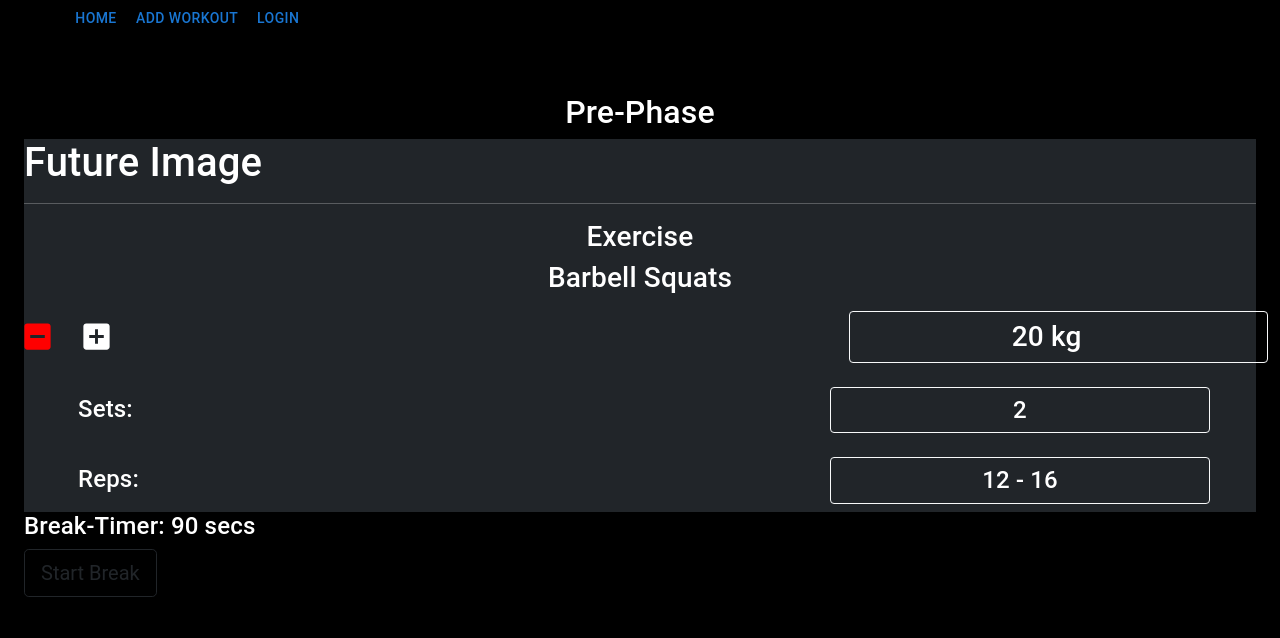
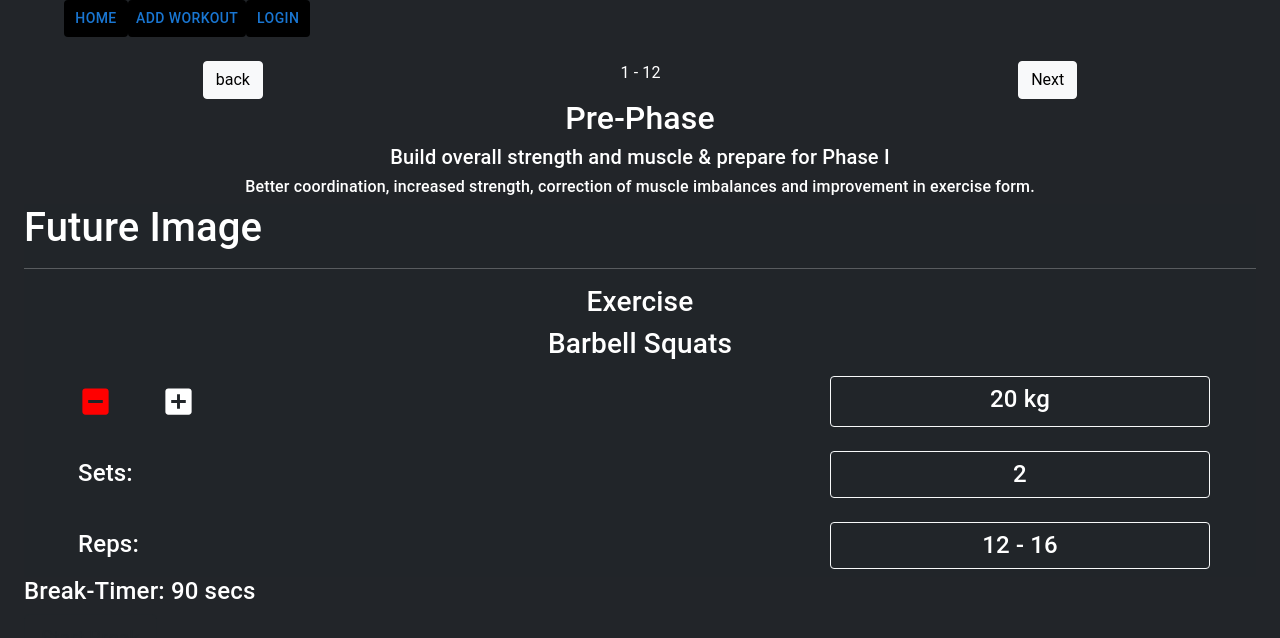
Before and after one commit to johndrake31/workout-app, a React (Create React App) app: page /workout/1 in a window 1280 px wide. Shown: the top 638 px of the page. Built offline with nearby package versions, Linux system fonts and the light colour scheme.

Commit message:
feat(workout-page): create pagination comp

```diff
--- a/src/components/Home.tsx
+++ b/src/components/Home.tsx
@@ -6,7 +6,7 @@ const Home = () => {
   return (
     <>
       <Container maxWidth='xl' sx={{ p: 3 }}>
-        <h2 className='text-white text-center text-bold'>Workouts</h2>
+        <h2 className='text-white text-center'>Workouts</h2>
         {workoutSamples &&
           workoutSamples.map((workout, index) => (
             <div className='my-3' key={index*3.14 +'_workoutcard'}>
--- /dev/null
+++ b/src/components/Paginator.tsx
@@ -0,0 +1,27 @@
+interface IPaginator {
+  page: number;
+  count: number;
+  changePage: (num: number) => void;
+}
+
+const Paginator: React.FC<IPaginator> = ({ page=0, count=0, changePage }) => {
+
+
+  //add buttons for up down
+  const handleChangePage = (num: number) => {
+
+    changePage(num);
+  };
+  return (
+    <div className='d-flex justify-content-around bd-light text-white'>
+      <button className='btn btn-light' onClick={()=>{handleChangePage(-1)}}>back</button>
+      <span>
+        {page} - {count}
+      </span>
+
+      <button className='btn btn-light' onClick={()=>{handleChangePage(1)}}>Next</button>
+    </div>
+  );
+};
+
+export default Paginator;
--- a/src/components/workoutpage/WorkoutPage.tsx
+++ b/src/components/workoutpage/WorkoutPage.tsx
@@ -4,9 +4,142 @@ import { useParams } from 'react-router-dom';
 import { IExercise, IWorkout } from '../../interfaces/ISport';
 import { workoutSamples } from '../../store/files/workoutSamples';
 import Exercise from './components/Exercise';
+import Paginator from '../Paginator';
 
 const WorkoutPage = () => {
-  const [workout, setWorkout] = useState<IWorkout>();
+  const [workout, setWorkout] = useState<IWorkout>({
+    _id: '1',
+    mainTitle: 'Pre-Phase',
+    weekDuration: [3],
+    imgUrl:
+      'https://images.unsplash.com/photo-1556817411-31ae72fa3ea0?ixlib=rb-1.2.1&ixid=MnwxMjA3fDB8MHxwaG90by1wYWdlfHx8fGVufDB8fHx8&auto=format&fit=crop&w=2070&q=80',
+    discriptionShort: 'Build overall strength and muscle & prepare for Phase I',
+    discriptionExtra:
+      'Better coordination, increased strength, correction of muscle imbalances and improvement in exercise form.',
+    exercises: [
+      {
+        title: 'Barbell Squats',
+        sets: [2],
+        reps: [12, 16],
+        weight: 20,
+        timed: false,
+        timer: null,
+        notes: null,
+        metric: true,
+      },
+      {
+        title: 'Walking Lunges',
+        sets: [1],
+        reps: [16, 20],
+        weight: 20,
+        timed: false,
+        timer: null,
+        notes: null,
+        metric: true,
+      },
+      {
+        title: 'Barbell Deadlift',
+        sets: [1],
+        reps: [8, 12],
+        weight: 20,
+        timed: false,
+        timer: null,
+        notes: null,
+        metric: true,
+      },
+      {
+        title: 'Barbell Bench Press',
+        sets: [2],
+        reps: [12, 16],
+        weight: 20,
+        timed: false,
+        timer: null,
+        notes: null,
+        metric: true,
+      },
+      {
+        title: 'Dumbbell Rows',
+        sets: [2],
+        reps: [12, 16],
+        weight: 20,
+        timed: false,
+        timer: null,
+        notes: null,
+        metric: true,
+      },
+      {
+        title: 'Dumbbell Shrugs',
+        sets: [2],
+        reps: [12, 16],
+        weight: 20,
+        timed: false,
+        timer: null,
+        notes: null,
+        metric: true,
+      },
+      {
+        title: 'Standing Dumbbell Shoulder Press',
+        sets: [2],
+        reps: [12, 16],
+        weight: 20,
+        timed: false,
+        timer: null,
+        notes: null,
+        metric: true,
+      },
+      {
+        title: 'Rear Delt Flyes',
+        sets: [1],
+        reps: [12, 16],
+        weight: 20,
+        timed: false,
+        timer: null,
+        notes: null,
+        metric: true,
+      },
+      {
+        title: 'Barbell Curls',
+        sets: [2],
+        reps: [12, 16],
+        weight: 20,
+        timed: false,
+        timer: null,
+        notes: null,
+        metric: true,
+      },
+      {
+        title: 'Tricep Pressdown',
+        sets: [2],
+        reps: [12, 16],
+        weight: 20,
+        timed: false,
+        timer: null,
+        notes: null,
+        metric: true,
+      },
+      {
+        title: 'Isometric Planks',
+        sets: [2],
+        reps: [1],
+        weight: 20,
+        timed: true,
+        timer: 60,
+        notes: null,
+        metric: true,
+      },
+      {
+        title: 'Bodyweight Calf Raises',
+        sets: [2],
+        reps: [20, 40],
+        weight: 20,
+        timed: false,
+        timer: null,
+        notes: null,
+        metric: true,
+      },
+    ],
+    restBreakSecs: 90,
+  });
   const [breakTimer, setBreakTimer] = useState<number>(0);
   const [page, setPage] = React.useState(1);
   const [isClicked, setIsClicked] = useState(false);
@@ -20,8 +153,8 @@ const WorkoutPage = () => {
     notes: null,
     metric: true,
   });
+
   let params = useParams();
-
 
   useEffect(() => {
     const getWorkout = workoutSamples.filter(
@@ -35,44 +168,49 @@ const WorkoutPage = () => {
   }, []);
 
   //pagination
-  const handleChange = (event: React.ChangeEvent<unknown>, value: number) => {
-    workout && setExercise(workout?.exercises[value - 1]);
-    setPage(value);
+  console.log(page);
+
+  const handleChange = (value: number) => {
+    const total = workout?.exercises.length
+    if (page === 1 && value < 0) return;
+    if (page === total && value > 0) return;
+
+    setExercise(workout?.exercises[page + value - 1]);
+    setPage((prevState) => {
+      return prevState + value;
+    });
   };
 
   const timerHandler = () => {
     if (isClicked) return;
-    setIsClicked(true)
+    setIsClicked(true);
     const exBreakInterval = setInterval(() => {
       breakTimer !== 0
         ? setBreakTimer((prevState) => {
             return prevState - 1;
           })
-        :  setBreakTimer((prevState) => {
-          return prevState + 0 ;
-        })
+        : setBreakTimer((prevState) => {
+            return prevState + 0;
+          });
     }, 1000);
-    if (breakTimer<=0) {
+    if (breakTimer <= 0) {
       setIsClicked(false);
       if (workout) setBreakTimer(workout.restBreakSecs);
       clearInterval(exBreakInterval);
     }
   };
+
   return (
-
     <Container maxWidth='xl' sx={{ p: 3, color: 'white' }}>
-
-      <Pagination
+      <Paginator
+        page={page}
         count={workout?.exercises.length}
-        page={page}
-        onChange={handleChange}
-        shape='rounded'
-        boundaryCount={0}
+        changePage={handleChange}
       />
 
       <h2 className='text-center'>{workout?.mainTitle}</h2>
-      {/* <h3 className='text-center'>{workout?.discriptionShort}</h3>
-      <h3 className='text-center'>{workout?.discriptionExtra}</h3> */}
+      <h5 className='text-center'>{workout?.discriptionShort}</h5>
+      <h6 className='text-center'>{workout?.discriptionExtra}</h6>
 
       <Exercise
         title={exercise.title}
--- a/src/components/workoutpage/components/Exercise.tsx
+++ b/src/components/workoutpage/components/Exercise.tsx
@@ -33,11 +33,11 @@ const Exercise: React.FC<IExercise> = (props) => {
       <hr />
       <h3 className='text-center'>Exercise</h3>
       <h3 className='text-center'>{title}</h3>
-      <div>
+      <div className='container'>
         <div className='row mt-3 justify-content-between'>
           <div className='col-8 h4 p-2'>
             <span
-              className='me-4'
+              className='me-5'
               onClick={() => {
                 handleSetWeight(-1);
               }}
@@ -48,7 +48,7 @@ const Exercise: React.FC<IExercise> = (props) => {
               />
             </span>
             <span
-              className='me-4'
+              className=''
               onClick={() => {
                 handleSetWeight(1);
               }}
@@ -57,11 +57,11 @@ const Exercise: React.FC<IExercise> = (props) => {
             </span>
           </div>
           <div className='col-4 h4 p-2 border border-light rounded text-center'>
-            <span className='h3'>{exWeight}</span>
-            <span className='me-4 h3'>{metric ? ' kg' : ' lbs'}</span>
+            <span className=''>{exWeight}</span>
+            <span className=''>{metric ? ' kg' : ' lbs'}</span>
           </div>
         </div>
-        <div className='container'>
+
         <div className='row mt-3 justify-content-between '>
           <span className='col-8 h4 p-2 '>Sets: </span>
           <span className='col-4 h4 p-2 border border-light rounded text-center'>
@@ -70,10 +70,9 @@ const Exercise: React.FC<IExercise> = (props) => {
         </div>
         <div className='row mt-3 justify-content-between '>
           <span className='col-8 h4 p-2 '>Reps: </span>
-            <span className='col-4 h4 p-2 border border-light rounded text-center'>
-              {reps ? reps[0] : 0} - {reps ? reps[1] : 0}
+          <span className='col-4 h4 p-2 border border-light rounded text-center text-white'>
+            {reps ? reps[0] : 0} {reps![1] ? "- "+reps![1] :""}
           </span>
-          </div>
         </div>
       </div>
     </div>
```
Also changed, not shown: src/index.css. Lines whose indentation alone changed are shown as unchanged.
